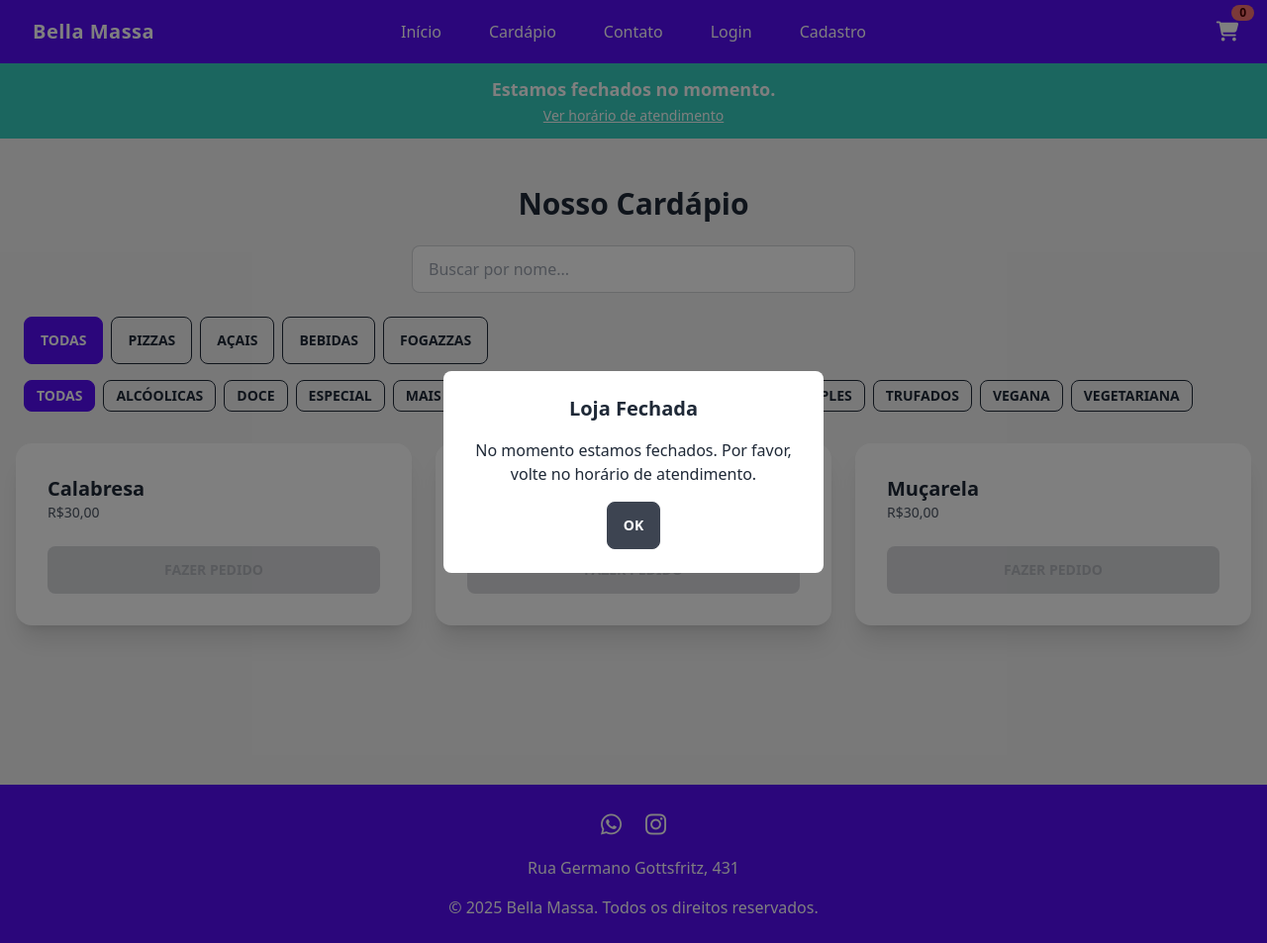
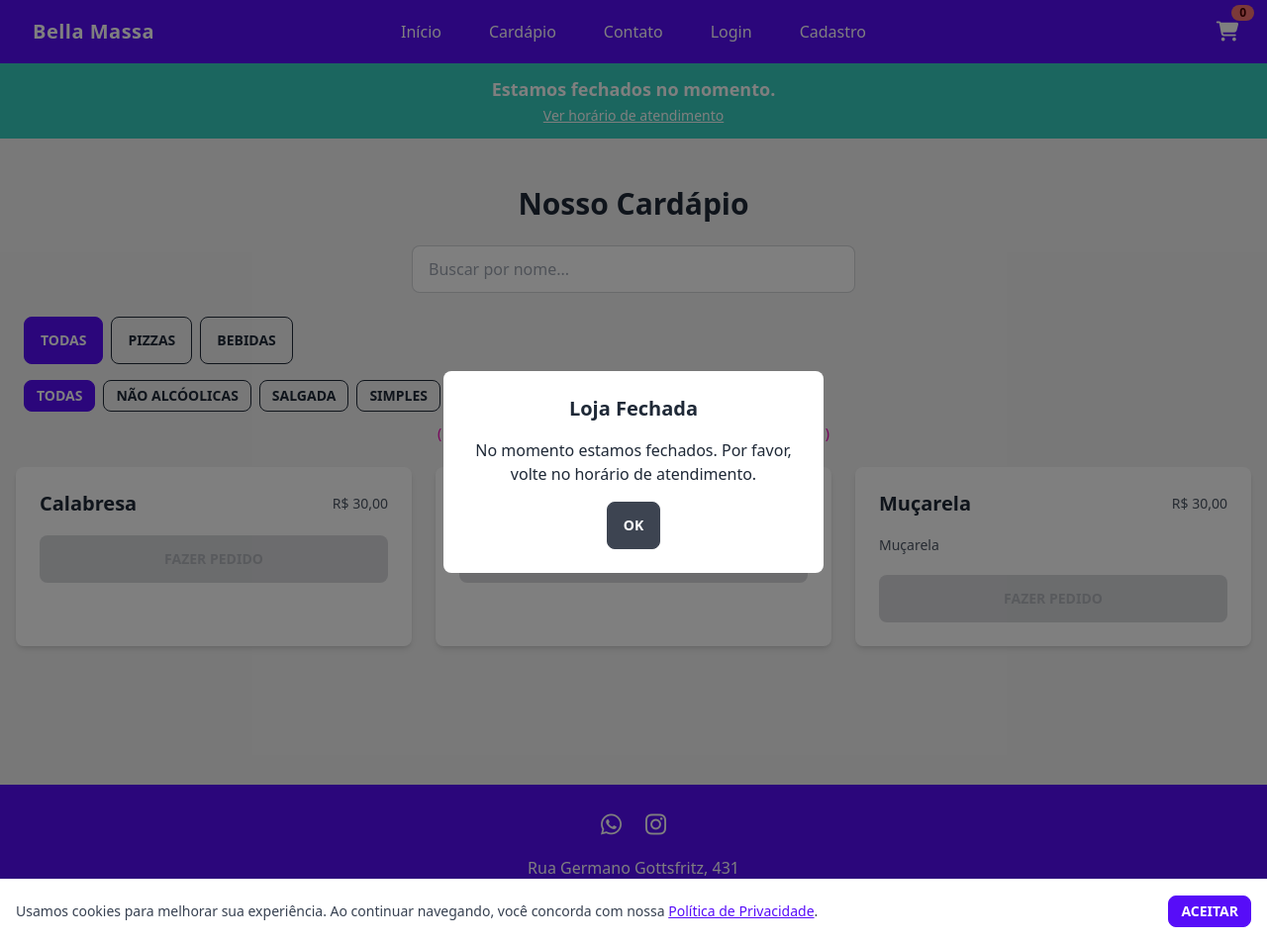
Before and after one commit to alvesfers/chef-pizzaria, a PHP site: page / in a window 1280 px wide. Shown: the whole page at 99% size. Run offline with PHP 8.4, Linux system fonts and the light colour scheme; data comes from the database, SQL or seed files in the repository; data that the repository does not hold is empty; some libraries are stand-ins or nearby versions.

Commit message:
cookies + front correto
Falta: arrumar front do carinho, meus_pedidos, e a parte de atendimento

```diff
--- a/assets/footer.php
+++ b/assets/footer.php
@@ -22,6 +22,20 @@
         <p>© <?= date('Y') ?> <?= htmlspecialchars($nomeLoja, ENT_QUOTES, 'UTF-8') ?>. Todos os direitos reservados.</p>
       </div>
     </footer>
+
+    <div
+      id="cookie-banner"
+      class="fixed bottom-0 inset-x-0 bg-base-100 border-t shadow-lg p-4 flex flex-col md:flex-row items-center justify-between space-y-2 md:space-y-0 z-50 hidden">
+      <p class="text-sm text-gray-700">
+        Usamos cookies para melhorar sua experiência. Ao continuar navegando, você concorda com nossa
+        <a href="/politica-de-privacidade.php" class="underline text-primary">Política de Privacidade</a>.
+      </p>
+      <button
+        id="accept-cookies"
+        class="btn btn-primary btn-sm">
+        Aceitar
+      </button>
+    </div>
 
     <!-- Scripts JS no fim do body -->
     <script src="https://code.jquery.com/jquery-3.6.0.min.js"></script>
@@ -60,6 +74,34 @@
           reverse: true
         });
       });
+
+      (function() {
+        const banner = document.getElementById('cookie-banner');
+        const btn = document.getElementById('accept-cookies');
+
+        // Função para ler um cookie
+        function getCookie(name) {
+          const v = document.cookie.match('(^|;)\\s*' + name + '\\s*=\\s*([^;]+)');
+          return v ? v.pop() : null;
+        }
+
+        // Função para criar um cookie
+        function setCookie(name, value, days) {
+          const expires = new Date(Date.now() + days * 864e5).toUTCString();
+          document.cookie = name + '=' + encodeURIComponent(value) + '; expires=' + expires + '; path=/';
+        }
+
+        // Se não aceitou ainda, mostra banner
+        if (!getCookie('cookiesAccepted')) {
+          banner.classList.remove('hidden');
+        }
+
+        // Ao clicar em “Aceitar”
+        btn.addEventListener('click', function() {
+          setCookie('cookiesAccepted', 'true', 365);
+          banner.classList.add('hidden');
+        });
+      })();
     </script>
     </body>
 
--- a/index.php
+++ b/index.php
@@ -4,20 +4,33 @@ include_once 'assets/header.php';
 // 1) categorias ativas
 $categorias = $pdo
     ->query("
-        SELECT *
-          FROM tb_categoria
-         WHERE categoria_ativa = 1
-      ORDER BY ordem_exibicao
+    SELECT
+      c.*
+    FROM tb_categoria c
+    JOIN tb_produto   p ON p.id_categoria       = c.id_categoria
+    WHERE
+      c.categoria_ativa = 1
+      AND p.produto_ativo = 1
+      AND p.qtd_produto   <> 0
+    GROUP BY c.id_categoria
+    ORDER BY c.ordem_exibicao
   ")
     ->fetchAll(PDO::FETCH_ASSOC);
 
 // 2) subcategorias ativas
 $subcategorias = $pdo
     ->query("
-        SELECT *
-          FROM tb_subcategoria
-         WHERE subcategoria_ativa = 1
-      ORDER BY nome_subcategoria
+    SELECT
+      s.*
+    FROM tb_subcategoria s
+    JOIN tb_subcategoria_produto sp ON sp.id_subcategoria = s.id_subcategoria
+    JOIN tb_produto             p  ON p.id_produto      = sp.id_produto
+    WHERE
+      s.subcategoria_ativa = 1
+      AND p.produto_ativo   = 1
+      AND p.qtd_produto     <> 0
+    GROUP BY s.id_subcategoria
+    ORDER BY s.nome_subcategoria
   ")
     ->fetchAll(PDO::FETCH_ASSOC);
 
@@ -178,7 +191,7 @@ if (!$aberta): ?>
         </div>
 
         <!-- Filtro de Subcategorias -->
-        <div class="mb-8 overflow-x-auto">
+        <div class="mb-3 overflow-x-auto">
             <div class="flex space-x-2 w-max min-w-full px-2">
                 <button
                     @click="subcategoriaAtiva = 'todas'"
@@ -194,7 +207,11 @@ if (!$aberta): ?>
                 <?php endforeach; ?>
             </div>
         </div>
-
+        <div class="flex justify-center mb-6">
+            <span class="text-sm text-secondary">
+                ( Deslize para o lado para ver as categorias e subcategorias )
+            </span>
+        </div>
         <!-- Lista de produtos -->
         <div class="grid gap-6 grid-cols-1 md:grid-cols-2 lg:grid-cols-3">
             <?php foreach ($produtos as $produto): ?>
@@ -212,41 +229,45 @@ if (!$aberta): ?>
                 $nomeProdMin = strtolower($produto['nome_produto']);
                 ?>
                 <div
-                    class="card bg-base-100 shadow-xl"
+                    class="card bg-base-100 shadow-md rounded-lg overflow-hidden p-2"
                     x-show="
                         (categoriaAtiva === 'todas' || categoriaAtiva == '<?= $categoriaId ?>')
                         && (subcategoriaAtiva === 'todas' || '<?= $subList ?>'.split(',').includes(subcategoriaAtiva.toString()))
                         && '<?= $nomeProdMin ?>'.includes(termoBusca.toLowerCase())
                     ">
-                    <div class="card-body flex flex-col justify-between">
-                        <div>
-                            <h3 class="card-title"><?= htmlspecialchars($produto['nome_produto']) ?></h3>
+                    <div class="card-body flex flex-col p-4 space-y-3">
+                        <!-- Linha com título à esquerda e preço à direita, ambos verticalmente centrados -->
+                        <div class="flex justify-between items-center w-full">
+                            <h3 class="card-title mb-0 leading-tight">
+                                <?= htmlspecialchars($produto['nome_produto']) ?>
+                            </h3>
+                            <span class="text-sm text-gray-600 mb-0 leading-tight">
+                                <?php if ($produto['qtd_sabores'] > 1): ?>
+                                    <b>(valor <?= $produto['tipo_calculo_preco'] ?>)</b>
+                                <?php else: ?>
+                                    R$ <?= number_format($produto['valor_produto'], 2, ',', '.') ?>
+                                <?php endif; ?>
 
-                            <?php if ($produto['qtd_sabores'] > 1): ?>
-                                <p class="text-sm text-gray-500 italic">
-                                    Obs.: O preço será calculado pela
-                                    <strong>
-                                        <?= $produto['tipo_calculo_preco'] === 'media' ? 'média' : 'maior valor' ?>
-                                    </strong>
-                                    .
+                            </span>
+                        </div>
+
+                        <!-- Descrição com truncamento após 3 linhas (requer plugin line-clamp) -->
+                        <?php if (!empty($produto['descricao_produto'])): ?>
+                            <p class="text-sm text-gray-600 overflow-hidden line-clamp-3">
+                                <?= htmlspecialchars($produto['descricao_produto']) ?>
                             </p>
-                            <?php else: ?>
-                                <p class="text-sm text-gray-600">
-                                    R$<?= number_format($produto['valor_produto'], 2, ',', '.') ?>
-                                </p>
-                            <?php endif ?>
-                        </div>
-                        <div class="card-actions mt-4">
+                        <?php endif; ?>
+
+                        <!-- Botão sempre “grudado” na base do card -->
                         <a
                             href="produto.php?id=<?= $produto['id_produto'] ?>"
-                                class="btn btn-primary w-full"
+                            class="btn btn-primary w-full mt-auto"
                             <?= $aberta ? '' : 'disabled' ?>>
                             Fazer Pedido
                         </a>
-
                     </div>
                 </div>
-                </div>
+
             <?php endforeach; ?>
         </div>
     </div>
```
Lines whose indentation alone changed are shown as unchanged.
